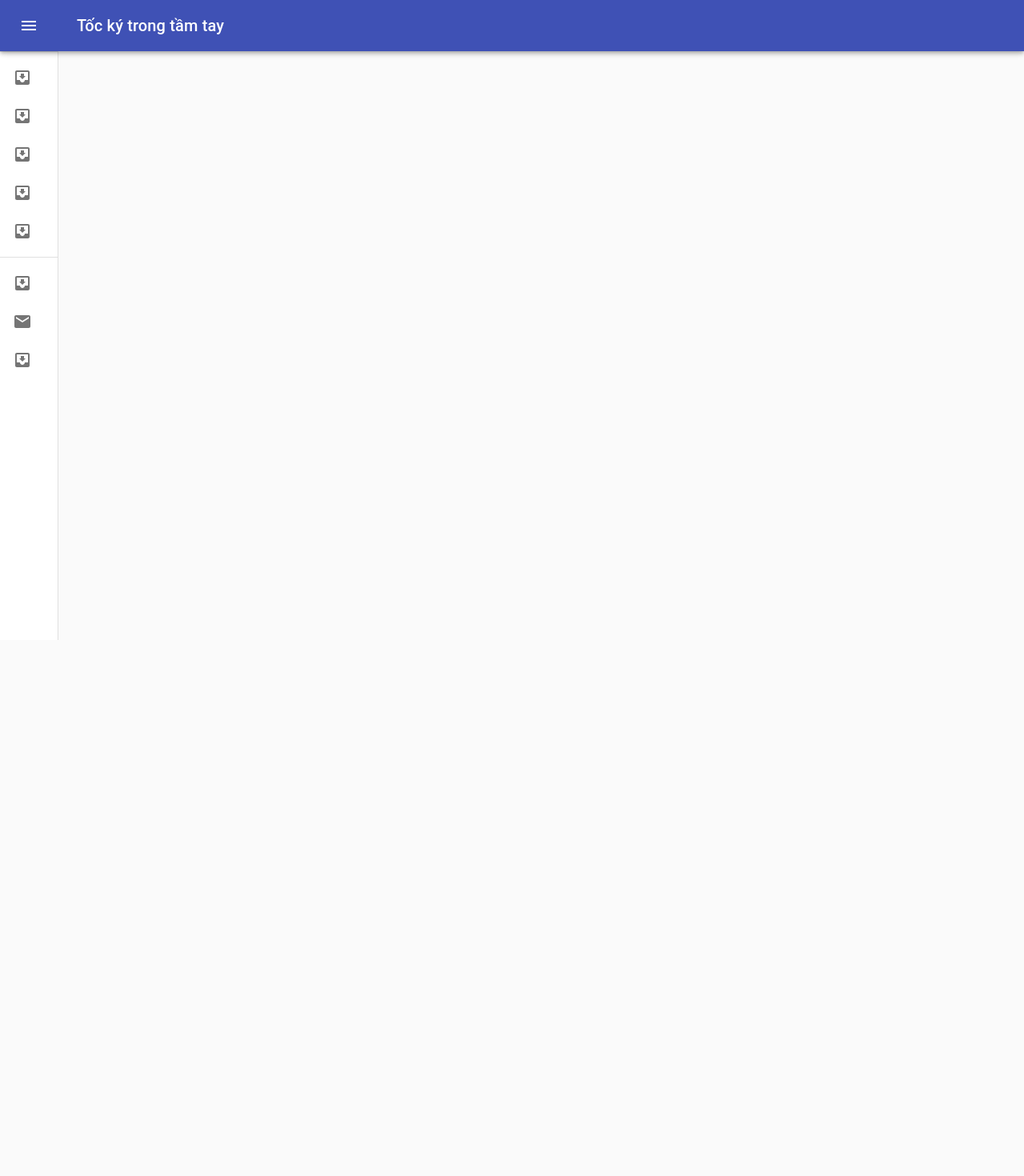
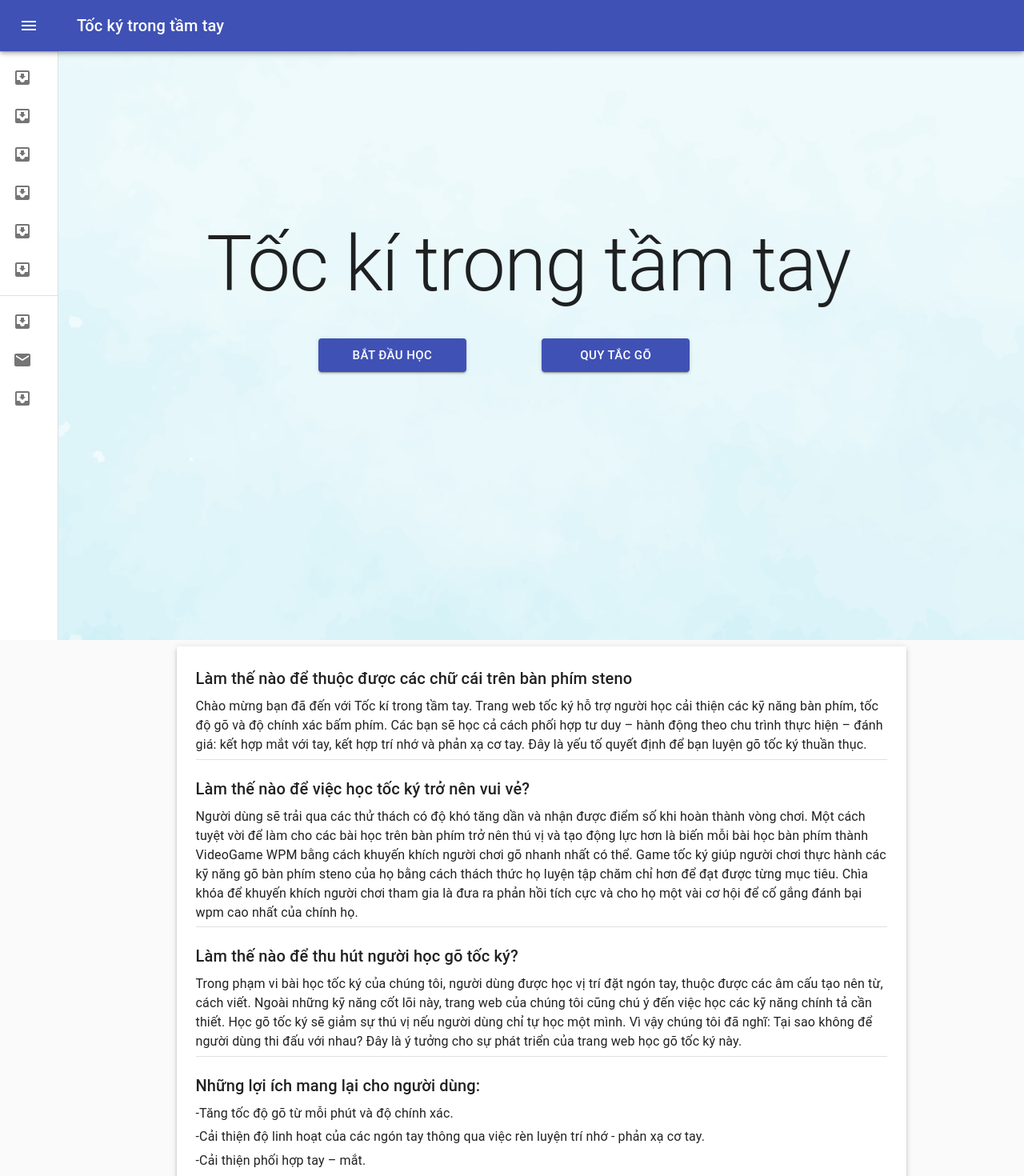
Before and after one commit to IT4441-2020I/HCI_15, a React (Create React App) app in the folder tockidotcom/: page /home in a window 1280 px wide. Shown: the top 1470 px of the page at 80% size. Before the commit the page ends 800 px from the top, so only its background shows below. Built offline with nearby package versions, Linux system fonts and the light colour scheme; the HTML template or start-up script is replaced by a standard one.

Commit message:
duc xau trai

```diff
--- a/tockidotcom/src/App.js
+++ b/tockidotcom/src/App.js
@@ -25,6 +25,7 @@ import ListItemText from "@material-ui/core/ListItemText";
 import InboxIcon from "@material-ui/icons/MoveToInbox";
 import MailIcon from "@material-ui/icons/Mail";
 import Competion from "./Components/Competion";
+import HomePage from "./Components/HomePage";
 
 const drawerWidth = 240;
 
@@ -153,6 +154,14 @@ export default function App() {
         </div>
         <Divider />
         <List>
+          <Link to="/home" style={{ textDecoration: "none", color: "black" }}>
+            <ListItem button>
+              <ListItemIcon>
+                <InboxIcon />
+              </ListItemIcon>
+              <ListItemText primary="Trang chủ" />
+            </ListItem>
+          </Link>
           <Link
             to="/learning"
             style={{ textDecoration: "none", color: "black" }}
@@ -221,7 +230,10 @@ export default function App() {
       <main className={classes.content}>
         <div className={classes.toolbar} />
         <Switch>
-        <Route path="/competition">
+          <Route path="/home">
+            <HomePage />
+          </Route>
+          <Route path="/competition">
             <Competion />
           </Route>
           <Route path="/battle">
--- /dev/null
+++ b/tockidotcom/src/Components/HomePage.js
@@ -0,0 +1,123 @@
+import React, { Component } from "react";
+import { Box, Button, Container, Grid } from "@material-ui/core";
+import Typography from "@material-ui/core/Typography";
+import Divider from "@material-ui/core/Divider";
+import bg from "../image/69.jpg";
+
+export class HomePage extends Component {
+  render() {
+    return (
+      <div>
+        <div
+          style={{
+            width: "100vw",
+            height: "100vh",
+            position: "absolute",
+            top: 0,
+            left: 0,
+            backgroundImage: "url(" + bg + ")",
+          }}
+        >
+          <Container maxWidth="md">
+            <Box p="24px" mt="250px" style={{ marginLeft: "50px" }}>
+              <Typography variant="h1" gutterBotton>
+                Tốc kí trong tầm tay
+              </Typography>
+              <Grid container spacing={3} style={{ marginTop: "25px" }}>
+                <Grid item xs={2}></Grid>
+                <Grid item xs={3}>
+                  <Button
+                    fullWidth
+                    variant="contained"
+                    color="primary"
+                    size="large"
+                  >
+                    Bắt đầu học
+                  </Button>
+                </Grid>
+                <Grid item xs={1}></Grid>
+                <Grid item xs={3}>
+                  <Button
+                    fullWidth
+                    variant="contained"
+                    color="primary"
+                    size="large"
+                  >
+                    Quy tắc gõ
+                  </Button>
+                </Grid>
+                <Grid item xs={2}></Grid>
+              </Grid>
+            </Box>
+          </Container>
+        </div>
+        <Container maxWidth="md" style={{ marginTop: "90vh" }}>
+          <Box
+            bgcolor="white"
+            boxShadow="3"
+            borderRadius="2px"
+            p="24px"
+            mt="15px"
+          >
+            <Typography variant="h6" gutterBottom>
+              Làm thế nào để thuộc được các chữ cái trên bàn phím steno
+            </Typography>
+            <Typography variant="body1" gutterBottom>
+              Chào mừng bạn đã đến với Tốc kí trong tầm tay. Trang web tốc ký hỗ
+              trợ người học cải thiện các kỹ năng bàn phím, tốc độ gõ và độ
+              chính xác bấm phím. Các bạn sẽ học cả cách phối hợp tư duy – hành
+              động theo chu trình thực hiện – đánh giá: kết hợp mắt với tay, kết
+              hợp trí nhớ và phản xạ cơ tay. Đây là yếu tố quyết định để bạn
+              luyện gõ tốc ký thuần thục.
+            </Typography>
+            <Divider />
+            <Typography variant="h6" gutterBottom style={{ marginTop: "20px" }}>
+              Làm thế nào để việc học tốc ký trở nên vui vẻ?
+            </Typography>
+            <Typography variant="body1" gutterBottom>
+              Người dùng sẽ trải qua các thử thách có độ khó tăng dần và nhận
+              được điểm số khi hoàn thành vòng chơi. Một cách tuyệt vời để làm
+              cho các bài học trên bàn phím trở nên thú vị và tạo động lực hơn
+              là biến mỗi bài học bàn phím thành VideoGame WPM bằng cách khuyến
+              khích người chơi gõ nhanh nhất có thể. Game tốc ký giúp người chơi
+              thực hành các kỹ năng gõ bàn phím steno của họ bằng cách thách
+              thức họ luyện tập chăm chỉ hơn để đạt được từng mục tiêu. Chìa
+              khóa để khuyến khích người chơi tham gia là đưa ra phản hồi tích
+              cực và cho họ một vài cơ hội để cố gắng đánh bại wpm cao nhất của
+              chính họ.
+            </Typography>
+            <Divider />
+            <Typography variant="h6" gutterBottom style={{ marginTop: "20px" }}>
+              Làm thế nào để thu hút người học gõ tốc ký?
+            </Typography>
+            <Typography variant="body1" gutterBottom>
+              Trong phạm vi bài học tốc ký của chúng tôi, người dùng được học vị
+              trí đặt ngón tay, thuộc được các âm cấu tạo nên từ, cách viết.
+              Ngoài những kỹ năng cốt lõi này, trang web của chúng tôi cũng chú
+              ý đến việc học các kỹ năng chính tả cần thiết. Học gõ tốc ký sẽ
+              giảm sự thú vị nếu người dùng chỉ tự học một mình. Vì vậy chúng
+              tôi đã nghĩ: Tại sao không để người dùng thi đấu với nhau? Đây là
+              ý tưởng cho sự phát triển của trang web học gõ tốc ký này.
+            </Typography>
+            <Divider />
+            <Typography variant="h6" gutterBottom style={{ marginTop: "20px" }}>
+              Những lợi ích mang lại cho người dùng:
+            </Typography>
+            <Typography variant="body1" gutterBottom>
+              -Tăng tốc độ gõ từ mỗi phút và độ chính xác.
+            </Typography>
+            <Typography variant="body1" gutterBottom>
+              -Cải thiện độ linh hoạt của các ngón tay thông qua việc rèn luyện
+              trí nhớ - phản xạ cơ tay.
+            </Typography>
+            <Typography variant="body1" gutterBottom>
+              -Cải thiện phối hợp tay – mắt.
+            </Typography>
+          </Box>
+        </Container>
+      </div>
+    );
+  }
+}
+
+export default HomePage;
```
Also changed, not shown: tockidotcom/src/image/69.jpg (added), 1 other file (tests, documents, lock files or other folders).
